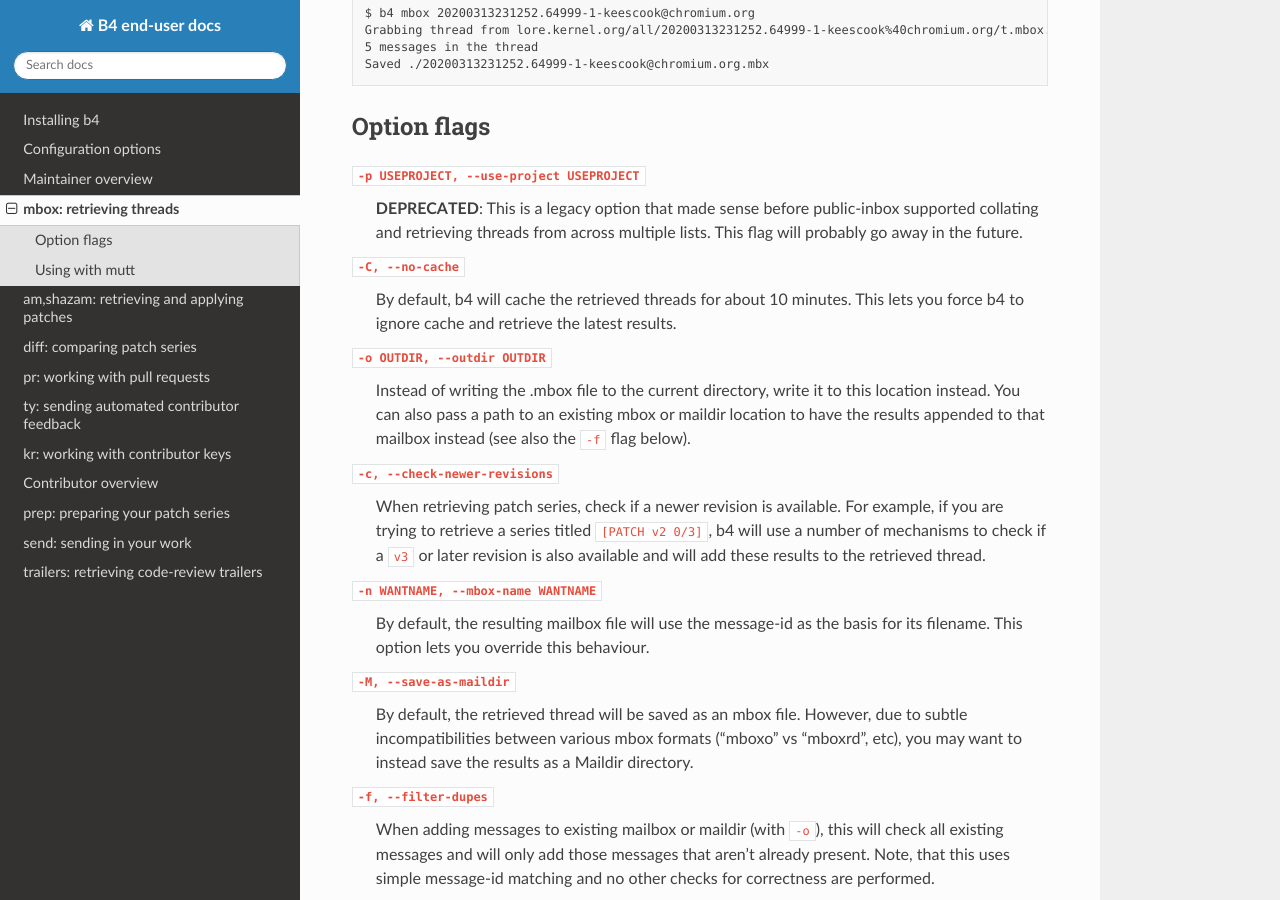
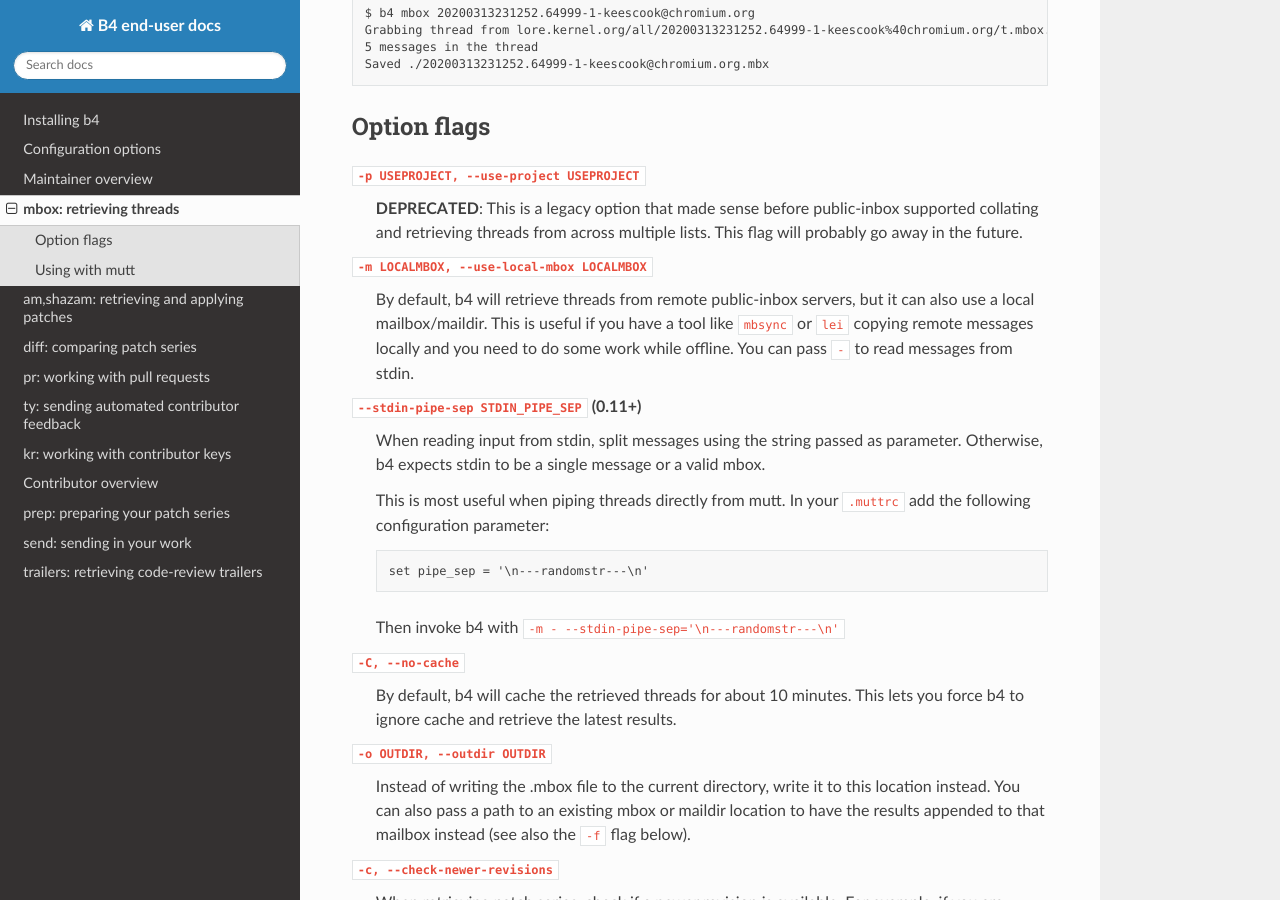
Before and after one commit to mricon/b4, a Sphinx documentation site: the page built from docs/maintainer/mbox.rst, in a window 1280 px wide and 900 px high, scrolled down 643 px. Built offline with Sphinx 7.4.7 and the Read the Docs theme 2.0.0, drawn with Linux system fonts in a browser that asks for light colours.

Commit message:
mbox/am: add --stdin-line-sep option
For all the good things it has going for it, mutt has some questionable
design choices, like how it handles piping multiple messages. Instead of
supporting a sensible option like "pipe as a valid mbox", it will
instead simply concatenate all messages together.

The only option is to tell mutt to use a $pipe_sep variable, but then
the receiving end has to know which string was used. This change
supports passing --stdin-line-sep to mbox/am/shazam commands. See docs
for details.

Suggested-by: Peter Zijlstra <peterz@infradead.org>
Signed-off-by: Konstantin Ryabitsev <konstantin@linuxfoundation.org>

```diff
--- a/docs/maintainer/mbox.rst
+++ b/docs/maintainer/mbox.rst
@@ -30,6 +30,25 @@
   **DEPRECATED**: This is a legacy option that made sense before
   public-inbox supported collating and retrieving threads from across
   multiple lists. This flag will probably go away in the future.
+
+``-m LOCALMBOX, --use-local-mbox LOCALMBOX``
+  By default, b4 will retrieve threads from remote public-inbox servers,
+  but it can also use a local mailbox/maildir. This is useful if you
+  have a tool like ``mbsync`` or ``lei`` copying remote messages locally
+  and you need to do some work while offline. You can pass ``-`` to read
+  messages from stdin.
+
+``--stdin-pipe-sep STDIN_PIPE_SEP`` **(0.11+)**
+  When reading input from stdin, split messages using the string passed
+  as parameter. Otherwise, b4 expects stdin to be a single message or a
+  valid mbox.
+
+  This is most useful when piping threads directly from mutt. In your
+  ``.muttrc`` add the following configuration parameter::
+
+      set pipe_sep = '\n---randomstr---\n'
+
+  Then invoke b4 with ``-m - --stdin-pipe-sep='\n---randomstr---\n'``
 
 ``-C, --no-cache``
   By default, b4 will cache the retrieved threads for about 10 minutes.
--- a/man/b4.5.rst
+++ b/man/b4.5.rst
@@ -75,6 +75,8 @@
                         Use a specific project instead of default (linux-mm, linux-hardening, etc)
   -m LOCALMBOX, --use-local-mbox LOCALMBOX
                         Instead of grabbing a thread from lore, process this mbox file (or - for stdin)
+  --stdin-pipe-sep STDIN_PIPE_SEP
+                        When accepting messages on stdin, split using this pipe separator string
   -C, --no-cache
                         Do not use local cache
   -o OUTDIR, --outdir OUTDIR
@@ -124,6 +126,8 @@
                         Use a specific project instead of default (linux-mm, linux-hardening, etc)
   -m LOCALMBOX, --use-local-mbox LOCALMBOX
                         Instead of grabbing a thread from lore, process this mbox file (or - for stdin)
+  --stdin-pipe-sep STDIN_PIPE_SEP
+                        When accepting messages on stdin, split using this pipe separator string
   -C, --no-cache
                         Do not use local cache
   -o OUTDIR, --outdir OUTDIR
@@ -197,6 +201,8 @@
                         Use a specific project instead of default (linux-mm, linux-hardening, etc)
   -m LOCALMBOX, --use-local-mbox LOCALMBOX
                         Instead of grabbing a thread from lore, process this mbox file (or - for stdin)
+  --stdin-pipe-sep STDIN_PIPE_SEP
+                        When accepting messages on stdin, split using this pipe separator string
   -C, --no-cache        Do not use local cache
   -v WANTVER, --use-version WANTVER
                         Get a specific version of the patch/series
```
Also changed, not shown: b4/__init__.py (+12 -2 lines), docs/maintainer/am-shazam.rst (+14 -1 lines), 3 other files.
